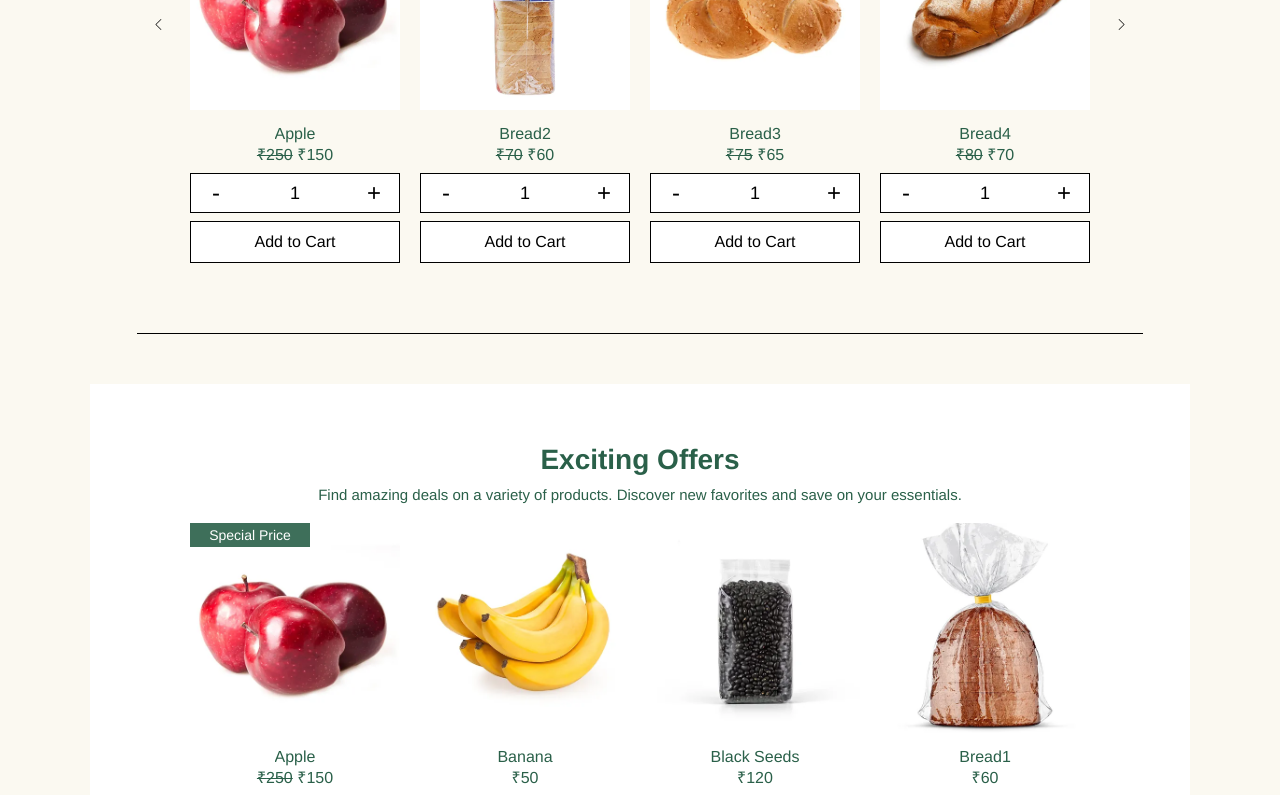
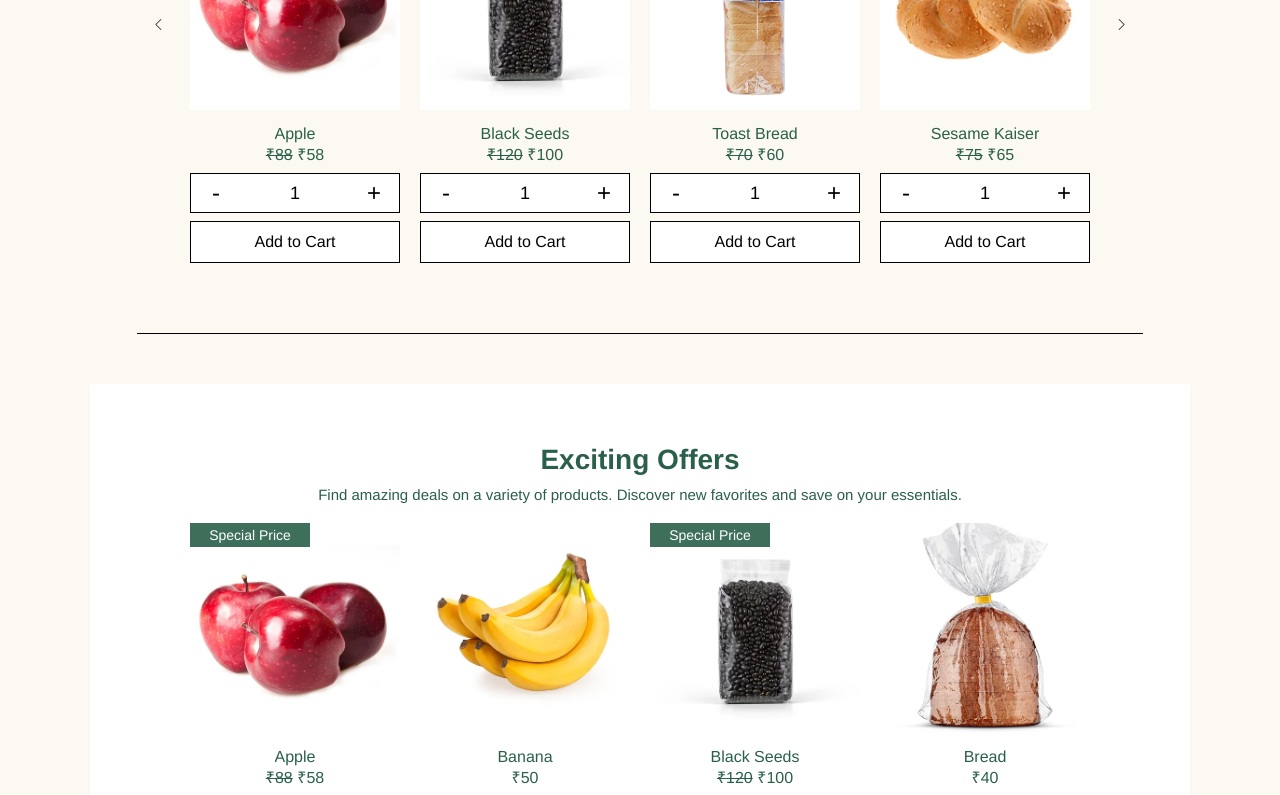
Before and after one commit to khizarq313/fresh-market, a React (Create React App) app: page / in a window 1280 px wide. Shown: the part 960-1755 px from the top of the page. Built offline with nearby package versions, Linux system fonts and the light colour scheme.

Commit message:
Update product names

```diff
--- a/src/productsData.ts
+++ b/src/productsData.ts
@@ -5,8 +5,8 @@ export const products: ProductType[] = [
   {
     id: 1,
     name: "Apple",
-    price: 250,
-    discount: 100,
+    price: 88,
+    discount: 30,
     quantity: 1,
     image: Apple,
     category: "produce",
@@ -30,7 +30,7 @@ export const products: ProductType[] = [
     id: 3,
     name: "Black Seeds",
     price: 120,
-    discount: 0,
+    discount: 20,
     quantity: 1,
     image: BlackSeeds,
     category: "bread-grains",
@@ -40,8 +40,8 @@ export const products: ProductType[] = [
   },
   {
     id: 4,
-    name: "Bread1",
-    price: 60,
+    name: "Bread",
+    price: 40,
     discount: 0,
     quantity: 1,
     image: Bread1,
@@ -52,7 +52,7 @@ export const products: ProductType[] = [
   },
   {
     id: 5,
-    name: "Bread2",
+    name: "Toast Bread",
     price: 70,
     discount: 10,
     quantity: 1,
@@ -64,7 +64,7 @@ export const products: ProductType[] = [
   },
   {
     id: 6,
-    name: "Bread3",
+    name: "Sesame Kaiser",
     price: 75,
     discount: 10,
     quantity: 1,
@@ -76,7 +76,7 @@ export const products: ProductType[] = [
   },
   {
     id: 7,
-    name: "Bread4",
+    name: "Baguette",
     price: 80,
     discount: 10,
     quantity: 1,
@@ -100,8 +100,8 @@ export const products: ProductType[] = [
   },
   {
     id: 9,
-    name: "Cheese1",
-    price: 200,
+    name: "Cheese Slice",
+    price: 120,
     discount: 0,
     quantity: 1,
     image: Cheese1,
@@ -112,7 +112,7 @@ export const products: ProductType[] = [
   },
   {
     id: 10,
-    name: "Cheese2",
+    name: "Cheddar Cheese",
     price: 220,
     discount: 10,
     quantity: 1,
@@ -124,7 +124,7 @@ export const products: ProductType[] = [
   },
   {
     id: 11,
-    name: "Cheese3",
+    name: "Cheddar Cheese Slice",
     price: 240,
     discount: 10,
     quantity: 1,
@@ -172,7 +172,7 @@ export const products: ProductType[] = [
   },
   {
     id: 15,
-    name: "Eggs1",
+    name: "Organic Eggs",
     price: 60,
     discount: 0,
     quantity: 1,
@@ -184,7 +184,7 @@ export const products: ProductType[] = [
   },
   {
     id: 16,
-    name: "Eggs2",
+    name: "Brown Eggs",
     price: 70,
     discount: 0,
     quantity: 1,
@@ -208,8 +208,8 @@ export const products: ProductType[] = [
   },
   {
     id: 18,
-    name: "Paneer1",
-    price: 180,
+    name: "Cheese Wheel",
+    price: 800,
     discount: 0,
     quantity: 1,
     image: Paneer1,
@@ -220,7 +220,7 @@ export const products: ProductType[] = [
   },
   {
     id: 19,
-    name: "Paneer2",
+    name: "Feta Cheese",
     price: 200,
     discount: 0,
     quantity: 1,
@@ -316,8 +316,8 @@ export const products: ProductType[] = [
   },
   {
     id: 27,
-    name: "Toilet Paper1",
-    price: 60,
+    name: "ComfortCare Toilet Paper",
+    price: 160,
     discount: 0,
     quantity: 1,
     image: ToiletPaper1,
@@ -328,7 +328,7 @@ export const products: ProductType[] = [
   },
   {
     id: 28,
-    name: "Toilet Paper2",
+    name: "Toilet Paper",
     price: 70,
     discount: 0,
     quantity: 1,
```
